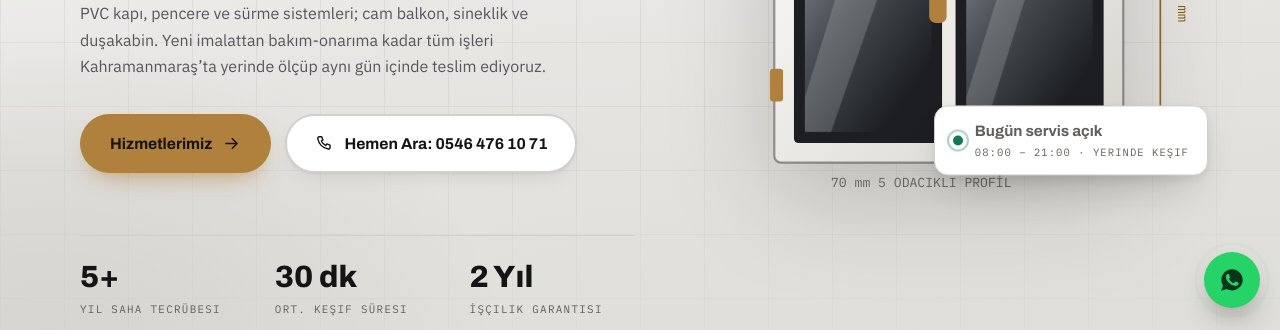
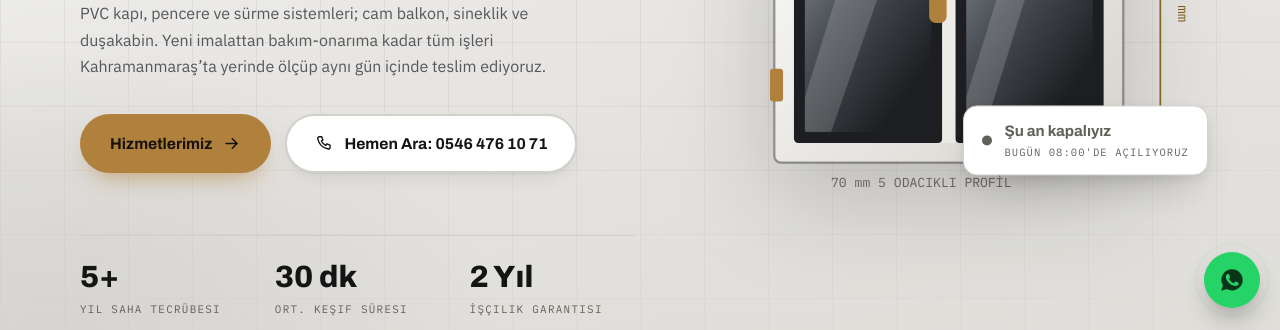
Before and after one commit to samicankaya/pvc, a plain HTML site: page preview.html in a window 1280 px wide. Shown: the part 470-800 px from the top of the page. Drawn offline with Linux system fonts and the light colour scheme.

Commit message:
Servis durumu Turkiye saatine gore dinamik hale getirildi
Hero rozeti artik Europe/Istanbul saat dilimini okuyarak acik/kapali
durumunu gosteriyor: Pazartesi-Cumartesi 08:00-21:00, Pazar kapali.
Ziyaretcinin cihaz saat diliminden bagimsiz calisir, dakikada bir
tazelenir. Kapaliyken bir sonraki acilis gunu/saati yazilir.

SEO: statik HTML notr ve dogru genel bilgiyi tasiyor (JS calismasa da
yanlis bir "acigiz" iddiasi kalmiyor), JSON-LD openingHoursSpecification
kapanis saati 20:00 -> 21:00 olarak duzeltildi ve bilgi kartindaki
saatlerle ayni hale getirildi.

Co-Authored-By: Claude Opus 5 <noreply@anthropic.com>
Claude-Session: https://claude.ai/code/session_01CoignkCcB4rJKGEp5jHNGw

```diff
--- a/css/style.css
+++ b/css/style.css
@@ -307,6 +307,10 @@ p{ margin:0; }
   border:2px solid var(--ok); animation:pulse 2s ease-out infinite;
 }
 @keyframes pulse{ 0%{ transform:scale(.6); opacity:.7; } 100%{ transform:scale(1.4); opacity:0; } }
+
+/* Servis kapalıyken: yeşil nokta söner, atma animasyonu durur */
+.hero__badge.is-kapali .pulse-dot{ background:var(--ink-faint); }
+.hero__badge.is-kapali .pulse-dot::after{ display:none; }
 @keyframes float{ 0%,100%{ transform:translateY(0); } 50%{ transform:translateY(-12px); } }
 
 /* Hizmet şeridi */
--- a/preview.html
+++ b/preview.html
@@ -312,6 +312,10 @@ p{ margin:0; }
   border:2px solid var(--ok); animation:pulse 2s ease-out infinite;
 }
 @keyframes pulse{ 0%{ transform:scale(.6); opacity:.7; } 100%{ transform:scale(1.4); opacity:0; } }
+
+/* Servis kapalıyken: yeşil nokta söner, atma animasyonu durur */
+.hero__badge.is-kapali .pulse-dot{ background:var(--ink-faint); }
+.hero__badge.is-kapali .pulse-dot::after{ display:none; }
 @keyframes float{ 0%,100%{ transform:translateY(0); } 50%{ transform:translateY(-12px); } }
 
 /* Hizmet şeridi */
@@ -715,11 +719,11 @@ p{ margin:0; }
         <text x="122" y="382" fill="var(--ink-faint)" font-family="IBM Plex Mono, monospace" font-size="12">70 mm 5 ODACIKLI PROFİL</text>
       </svg>
 
-      <div class="hero__badge">
+      <div class="hero__badge" id="servis-durumu">
         <span class="pulse-dot" aria-hidden="true"></span>
         <span>
-          <strong>Bugün servis açık</strong>
-          <span>08:00 – 21:00 · Yerinde keşif</span>
+          <strong data-durum-baslik>Pazartesi – Cumartesi</strong>
+          <span data-durum-alt>08:00 – 21:00 · Yerinde keşif</span>
         </span>
       </div>
     </div>
@@ -904,7 +908,7 @@ p{ margin:0; }
           </li>
           <li>
             <span class="ico"><svg aria-hidden="true"><use href="#i-clock"/></svg></span>
-            <span><b>08:00 – 20:00</b><span>Pazartesi – Cumartesi</span></span>
+            <span><b>08:00 – 21:00</b><span>Pazartesi – Cumartesi · Pazar kapalı</span></span>
           </li>
           <li>
             <span class="ico"><svg aria-hidden="true"><use href="#i-ig"/></svg></span>
@@ -1002,6 +1006,7 @@ p{ margin:0; }
    1) Header / ilerleme / aktif menü   2) Mobil menü
    3) Scroll beliriş animasyonu        4) Sayaçlar
    5) Buton dalga (ripple) efekti      6) Sonsuz kayan şerit
+   7) Servis durumu (Türkiye saati)
    ========================================================= */
 (function () {
   "use strict";
@@ -1136,6 +1141,61 @@ p{ margin:0; }
     });
   });
 
+  /* ---------- 7) SERVİS DURUMU (Türkiye saatine göre) ----
+     Açık: Pazartesi–Cumartesi 08:00–21:00. Pazar kapalı.
+     Saat, ziyaretçinin cihaz saatinden bağımsız olarak
+     Europe/Istanbul saat diliminden okunur.                */
+  const durumKutu = $("#servis-durumu");
+
+  const ACILIS = 8 * 60;    // 08:00
+  const KAPANIS = 21 * 60;  // 21:00
+  const GUNLER = ["Pazar", "Pazartesi", "Salı", "Çarşamba", "Perşembe", "Cuma", "Cumartesi"];
+
+  /* Europe/Istanbul'daki gün (0=Pazar) ve dakika değerini döndürür. */
+  function turkiyeZamani() {
+    const parca = new Intl.DateTimeFormat("en-US", {
+      timeZone: "Europe/Istanbul",
+      weekday: "short", hour: "2-digit", minute: "2-digit", hour12: false
+    }).formatToParts(new Date());
+
+    const al = tur => (parca.find(p => p.type === tur) || {}).value;
+    const gunler = { Sun: 0, Mon: 1, Tue: 2, Wed: 3, Thu: 4, Fri: 5, Sat: 6 };
+    const gun = gunler[al("weekday")];
+    // Bazı motorlar gece yarısını "24" olarak verir; 0'a çeviriyoruz.
+    const dakika = (parseInt(al("hour"), 10) % 24) * 60 + parseInt(al("minute"), 10);
+
+    return gun === undefined ? null : { gun, dakika };
+  }
+
+  /* Kapalıyken bir sonraki açılışın ne zaman olduğunu yazar. */
+  function sonrakiAcilis(gun, dakika) {
+    if (gun !== 0 && dakika < ACILIS) return "Bugün 08:00'de açılıyoruz";
+    // Bugünün işi bitti (ya da Pazar) — sıradaki açık günü bul.
+    let ileri = 1;
+    while (((gun + ileri) % 7) === 0) ileri++;   // Pazar'ı atla
+    const hedef = (gun + ileri) % 7;
+    return (ileri === 1 ? "Yarın" : GUNLER[hedef]) + " 08:00'de açılıyoruz";
+  }
+
+  function durumuYaz() {
+    if (!durumKutu) return;
+    const z = turkiyeZamani();
+    if (!z) return;   // saat dilimi okunamadıysa HTML'deki genel bilgi kalsın
+
+    const acik = z.gun !== 0 && z.dakika >= ACILIS && z.dakika < KAPANIS;
+
+    $("[data-durum-baslik]", durumKutu).textContent =
+      acik ? "Şu an servis açık" : "Şu an kapalıyız";
+    $("[data-durum-alt]", durumKutu).textContent =
+      acik ? "Bugün 21:00'e kadar · Yerinde keşif"
+           : sonrakiAcilis(z.gun, z.dakika);
+
+    durumKutu.classList.toggle("is-kapali", !acik);
+  }
+
+  durumuYaz();
+  setInterval(durumuYaz, 60000);   // dakikada bir tazele
+
   /* ---------- Yıl + beliriş gözlemcisini başlat ---------- */
   $("#year").textContent = new Date().getFullYear();
   watchReveals();
```
Also changed, not shown: index.html (+5 -5 lines), js/main.js (+56 -0 lines).
